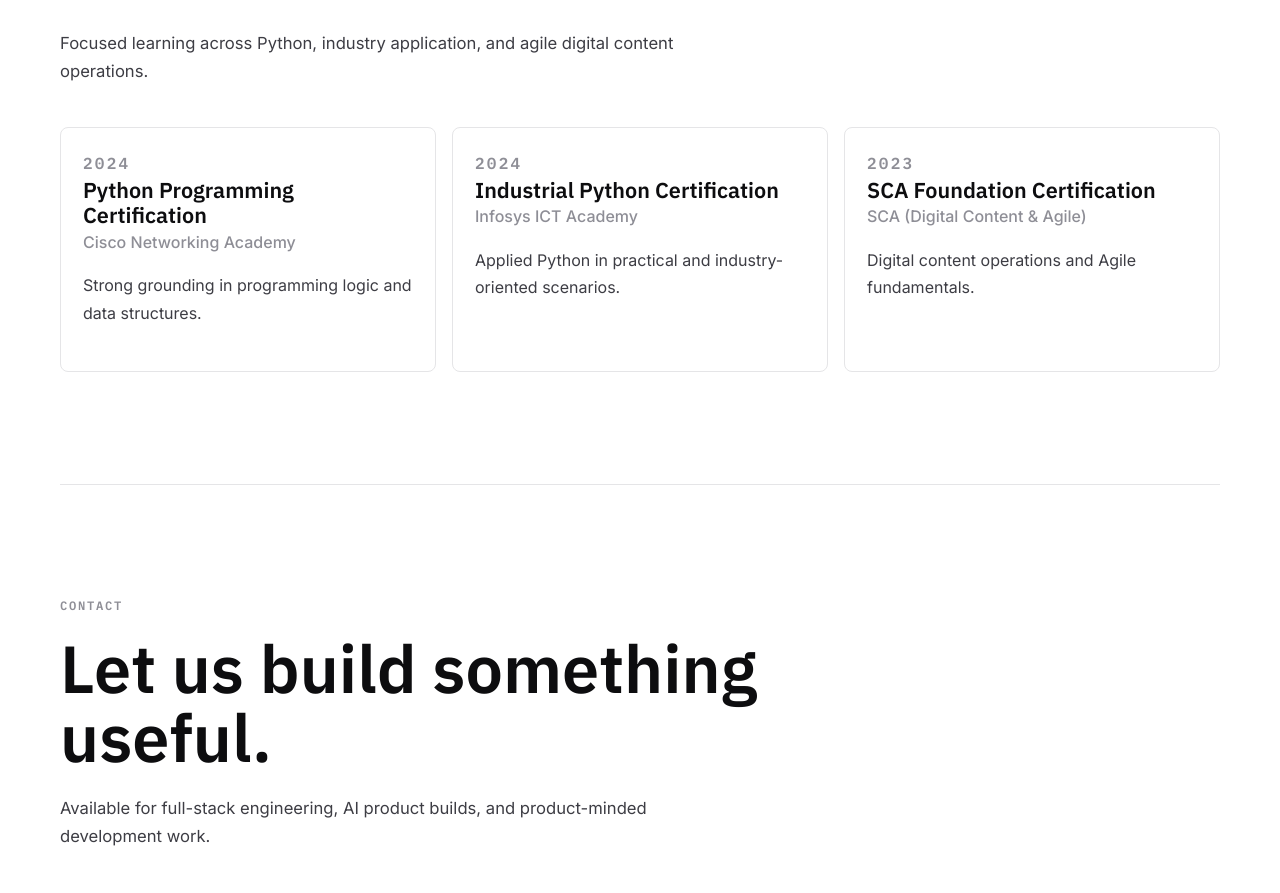
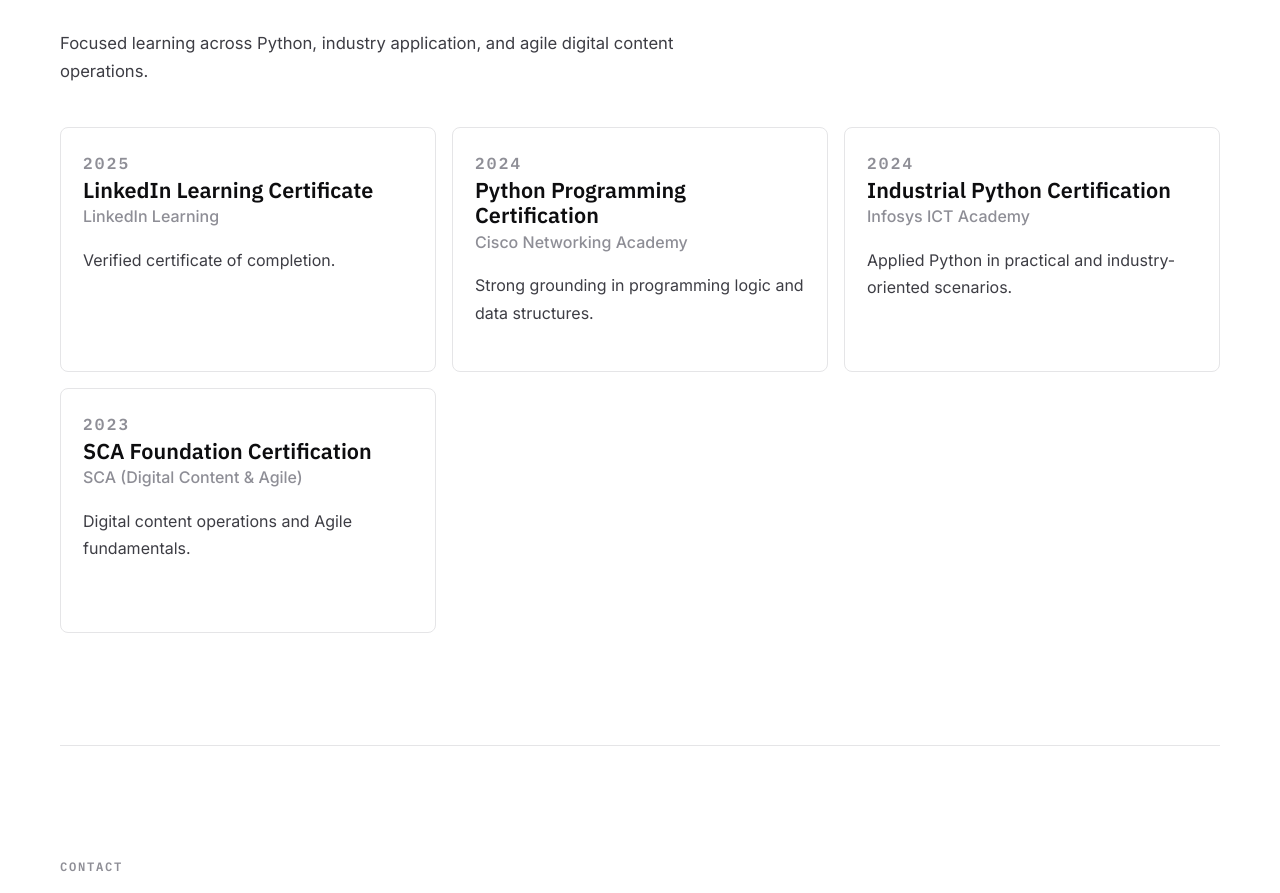
Before and after one commit to irohit373/shipwithrohit.app, a Next.js app: page / in a window 1280 px wide. Shown: the part 4802-5695 px from the top of the page. Built offline with nearby package versions, Linux system fonts and the light colour scheme.

Commit message:
feat: add LinkedIn Learning certificate

```diff
--- a/src/app/page.jsx
+++ b/src/app/page.jsx
@@ -90,6 +90,13 @@
 ];
 
 const certifications = [
+  {
+    title: "LinkedIn Learning Certificate",
+    issuer: "LinkedIn Learning",
+    date: "2025",
+    description: "Verified certificate of completion.",
+    link: "https://www.linkedin.com/learning/certificates/34682c5d2ff388adea979807f110dfc26c022a5c74035a23c5335752d0a28c01?trk=share_certificate"
+  },
   {
     title: "Python Programming Certification",
     issuer: "Cisco Networking Academy",
@@ -419,7 +426,13 @@
           {certifications.map((cert) => (
             <article key={cert.title} className="zed-card certification-card">
               <p className="card-date">{cert.date}</p>
-              <h3>{cert.title}</h3>
+              {cert.link ? (
+                <a href={cert.link} target="_blank" rel="noopener noreferrer" className="cert-title-link">
+                  <h3>{cert.title}</h3>
+                </a>
+              ) : (
+                <h3>{cert.title}</h3>
+              )}
               <p className="cert-issuer">{cert.issuer}</p>
               <p>{cert.description}</p>
             </article>
```
